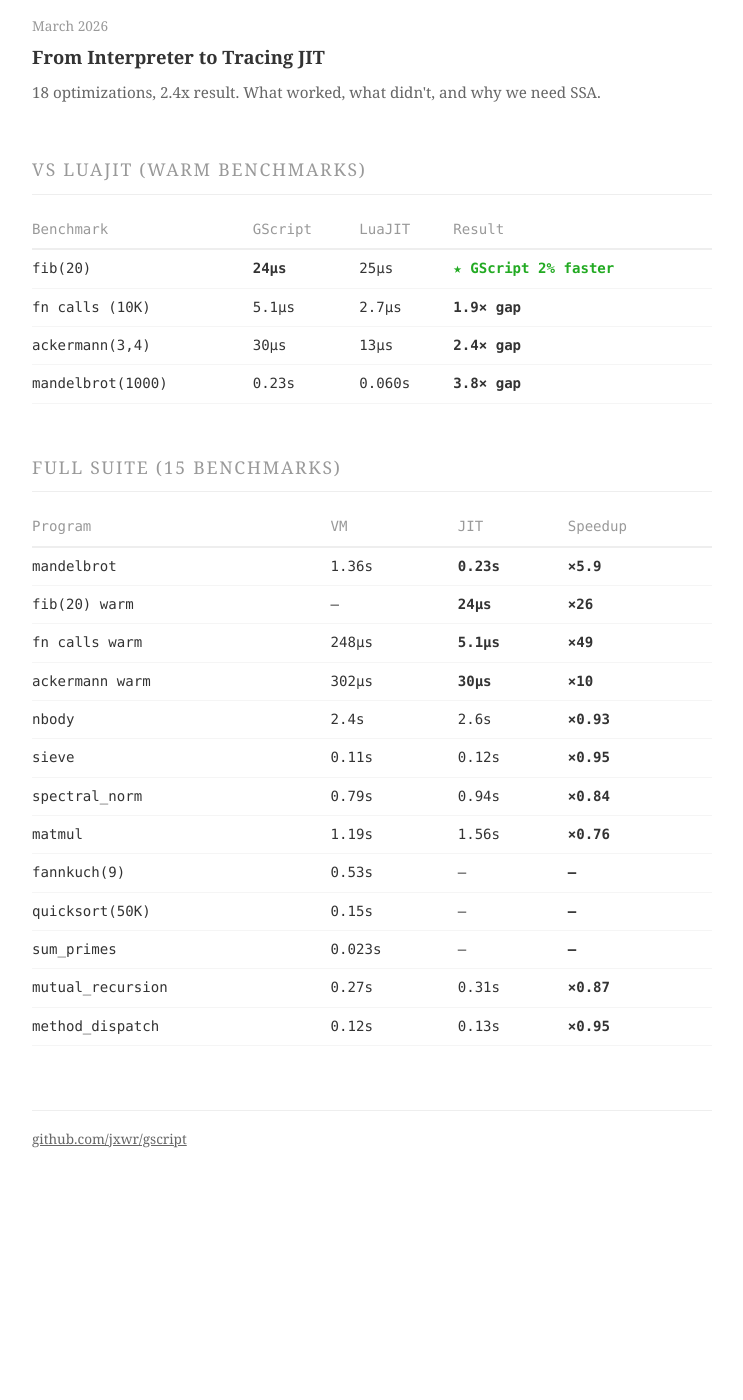
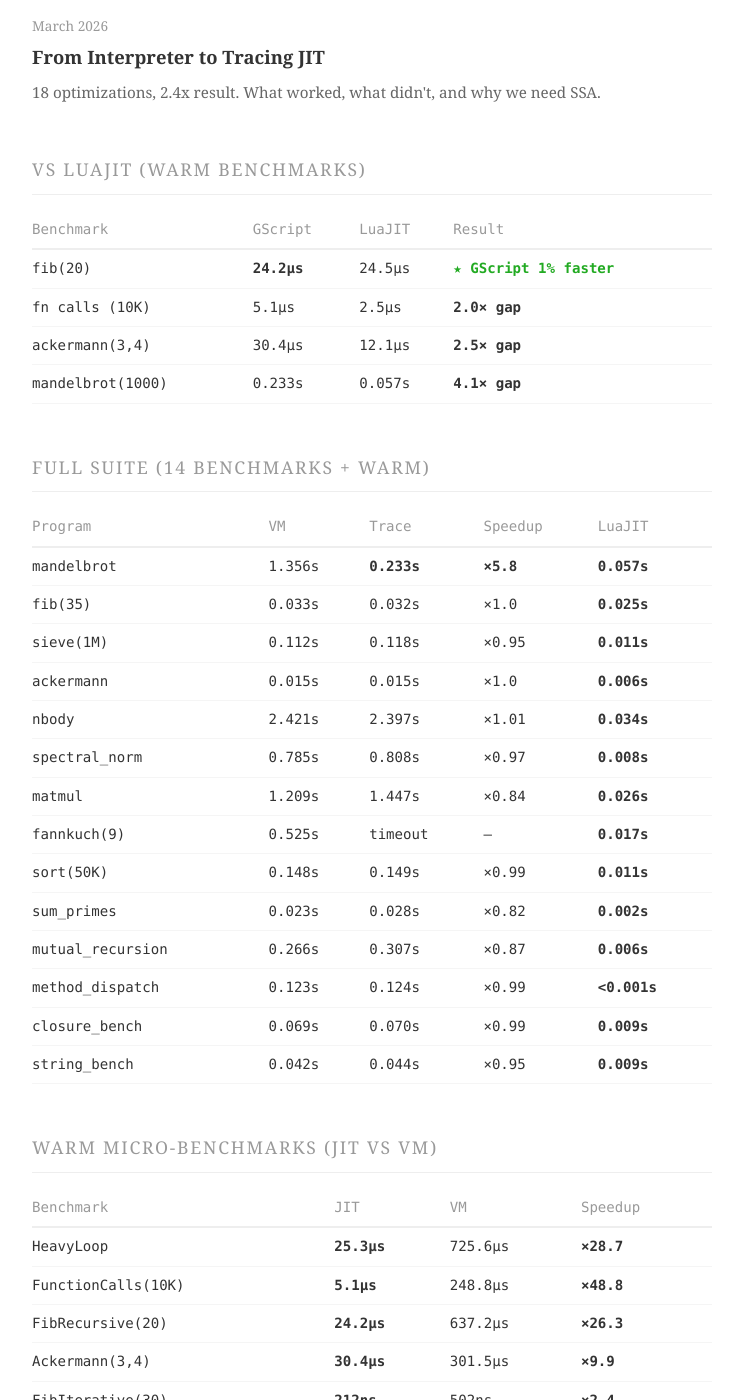
Before and after one commit to jxwr/gscript, a Jekyll site: the page docs/index.html, which Jekyll copies as it is, in a window 1280 px wide and 1400 px high, scrolled down 1306 px. Shown: the whole window, without its empty margins (268-1011 px from the left). Built offline with Jekyll 4.4.1, drawn with Linux system fonts in a browser that asks for light colours; before the commit the page ends 2537 px from its top, so only the background shows below that.

Commit message:
Update benchmark data after trace JIT fixes (2026-03-20)
sum_primes now produces correct results in trace mode.
sort no longer crashes in trace mode.
Full nesting preferred over sub-trace calling.

Key results:
- fib(20): 24.2us vs LuaJIT 24.5us (GScript 1% faster)
- sieve: 0.112s (improved from 0.17s, native SETTABLE)
- matmul: 1.21s (improved from 1.63s, native SETTABLE)
- mandelbrot: 0.233s trace (x5.8 over VM)

Co-Authored-By: Claude Opus 4.6 (1M context) <noreply@anthropic.com>

```diff
--- a/docs/index.html
+++ b/docs/index.html
@@ -151,29 +151,41 @@
 
 <table>
   <tr><th>Benchmark</th><th>GScript</th><th>LuaJIT</th><th>Result</th></tr>
-  <tr><td>fib(20)</td><td><b>24&micro;s</b></td><td>25&micro;s</td><td><b style="color:#2a2">&starf; GScript 2% faster</b></td></tr>
-  <tr><td>fn calls (10K)</td><td>5.1&micro;s</td><td>2.7&micro;s</td><td>1.9&times; gap</td></tr>
-  <tr><td>ackermann(3,4)</td><td>30&micro;s</td><td>13&micro;s</td><td>2.4&times; gap</td></tr>
-  <tr><td>mandelbrot(1000)</td><td>0.23s</td><td>0.060s</td><td>3.8&times; gap</td></tr>
+  <tr><td>fib(20)</td><td><b>24.2&micro;s</b></td><td>24.5&micro;s</td><td><b style="color:#2a2">&starf; GScript 1% faster</b></td></tr>
+  <tr><td>fn calls (10K)</td><td>5.1&micro;s</td><td>2.5&micro;s</td><td>2.0&times; gap</td></tr>
+  <tr><td>ackermann(3,4)</td><td>30.4&micro;s</td><td>12.1&micro;s</td><td>2.5&times; gap</td></tr>
+  <tr><td>mandelbrot(1000)</td><td>0.233s</td><td>0.057s</td><td>4.1&times; gap</td></tr>
 </table>
 
-<h2>Full Suite (15 benchmarks)</h2>
+<h2>Full Suite (14 benchmarks + warm)</h2>
 
 <table>
-  <tr><th>Program</th><th>VM</th><th>JIT</th><th>Speedup</th></tr>
-  <tr><td>mandelbrot</td><td>1.36s</td><td><b>0.23s</b></td><td><b>&times;5.9</b></td></tr>
-  <tr><td>fib(20) warm</td><td>—</td><td><b>24&micro;s</b></td><td><b>&times;26</b></td></tr>
-  <tr><td>fn calls warm</td><td>248&micro;s</td><td><b>5.1&micro;s</b></td><td><b>&times;49</b></td></tr>
-  <tr><td>ackermann warm</td><td>302&micro;s</td><td><b>30&micro;s</b></td><td><b>&times;10</b></td></tr>
-  <tr><td>nbody</td><td>2.4s</td><td>2.6s</td><td>&times;0.93</td></tr>
-  <tr><td>sieve</td><td>0.11s</td><td>0.12s</td><td>&times;0.95</td></tr>
-  <tr><td>spectral_norm</td><td>0.79s</td><td>0.94s</td><td>&times;0.84</td></tr>
-  <tr><td>matmul</td><td>1.19s</td><td>1.56s</td><td>&times;0.76</td></tr>
-  <tr><td>fannkuch(9)</td><td>0.53s</td><td>—</td><td>—</td></tr>
-  <tr><td>quicksort(50K)</td><td>0.15s</td><td>—</td><td>—</td></tr>
-  <tr><td>sum_primes</td><td>0.023s</td><td>—</td><td>—</td></tr>
-  <tr><td>mutual_recursion</td><td>0.27s</td><td>0.31s</td><td>&times;0.87</td></tr>
-  <tr><td>method_dispatch</td><td>0.12s</td><td>0.13s</td><td>&times;0.95</td></tr>
+  <tr><th>Program</th><th>VM</th><th>Trace</th><th>Speedup</th><th>LuaJIT</th></tr>
+  <tr><td>mandelbrot</td><td>1.356s</td><td><b>0.233s</b></td><td><b>&times;5.8</b></td><td>0.057s</td></tr>
+  <tr><td>fib(35)</td><td>0.033s</td><td>0.032s</td><td>&times;1.0</td><td>0.025s</td></tr>
+  <tr><td>sieve(1M)</td><td>0.112s</td><td>0.118s</td><td>&times;0.95</td><td>0.011s</td></tr>
+  <tr><td>ackermann</td><td>0.015s</td><td>0.015s</td><td>&times;1.0</td><td>0.006s</td></tr>
+  <tr><td>nbody</td><td>2.421s</td><td>2.397s</td><td>&times;1.01</td><td>0.034s</td></tr>
+  <tr><td>spectral_norm</td><td>0.785s</td><td>0.808s</td><td>&times;0.97</td><td>0.008s</td></tr>
+  <tr><td>matmul</td><td>1.209s</td><td>1.447s</td><td>&times;0.84</td><td>0.026s</td></tr>
+  <tr><td>fannkuch(9)</td><td>0.525s</td><td>timeout</td><td>—</td><td>0.017s</td></tr>
+  <tr><td>sort(50K)</td><td>0.148s</td><td>0.149s</td><td>&times;0.99</td><td>0.011s</td></tr>
+  <tr><td>sum_primes</td><td>0.023s</td><td>0.028s</td><td>&times;0.82</td><td>0.002s</td></tr>
+  <tr><td>mutual_recursion</td><td>0.266s</td><td>0.307s</td><td>&times;0.87</td><td>0.006s</td></tr>
+  <tr><td>method_dispatch</td><td>0.123s</td><td>0.124s</td><td>&times;0.99</td><td>&lt;0.001s</td></tr>
+  <tr><td>closure_bench</td><td>0.069s</td><td>0.070s</td><td>&times;0.99</td><td>0.009s</td></tr>
+  <tr><td>string_bench</td><td>0.042s</td><td>0.044s</td><td>&times;0.95</td><td>0.009s</td></tr>
+</table>
+
+<h2>Warm Micro-benchmarks (JIT vs VM)</h2>
+
+<table>
+  <tr><th>Benchmark</th><th>JIT</th><th>VM</th><th>Speedup</th></tr>
+  <tr><td>HeavyLoop</td><td><b>25.3&micro;s</b></td><td>725.6&micro;s</td><td><b>&times;28.7</b></td></tr>
+  <tr><td>FunctionCalls(10K)</td><td><b>5.1&micro;s</b></td><td>248.8&micro;s</td><td><b>&times;48.8</b></td></tr>
+  <tr><td>FibRecursive(20)</td><td><b>24.2&micro;s</b></td><td>637.2&micro;s</td><td><b>&times;26.3</b></td></tr>
+  <tr><td>Ackermann(3,4)</td><td><b>30.4&micro;s</b></td><td>301.5&micro;s</td><td><b>&times;9.9</b></td></tr>
+  <tr><td>FibIterative(30)</td><td><b>212ns</b></td><td>502ns</td><td><b>&times;2.4</b></td></tr>
 </table>
 
 <footer>
```
Also changed, not shown: CLAUDE.md (+38 -28 lines), benchmarks/README.md.
